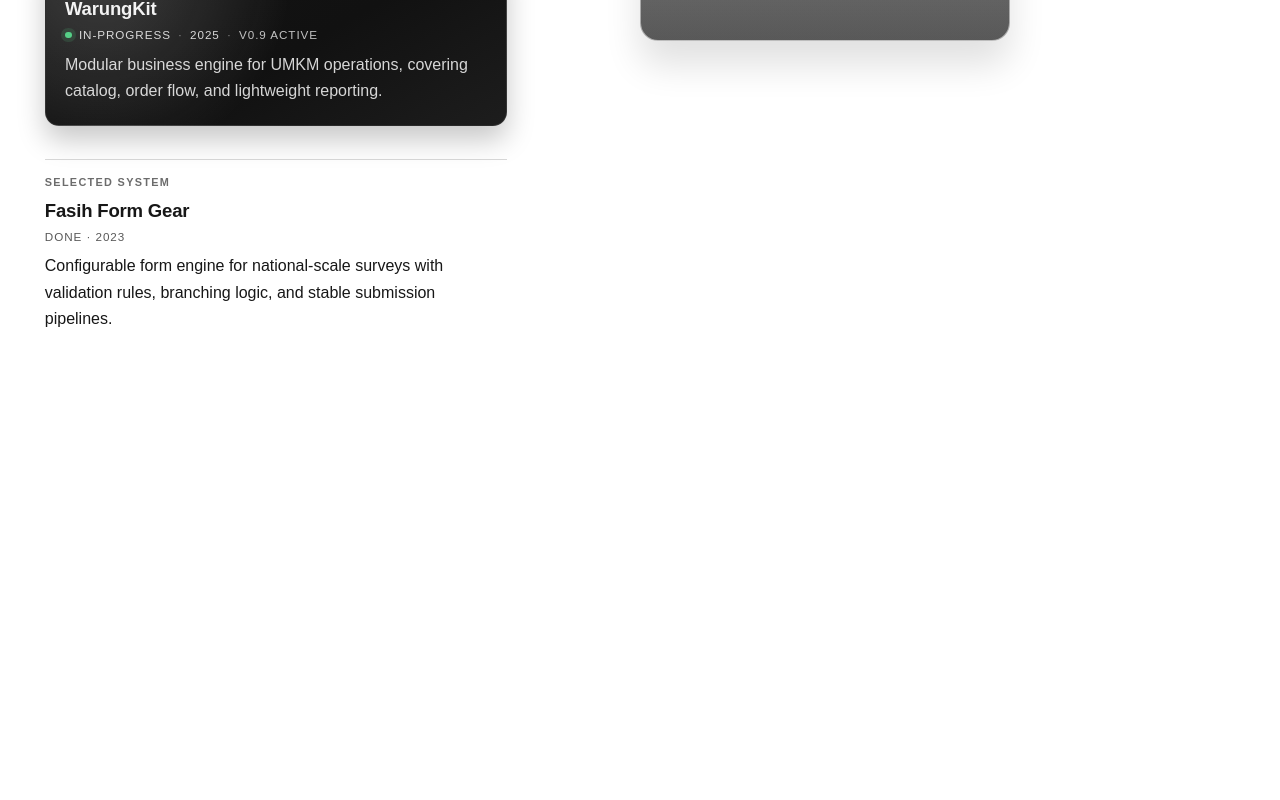
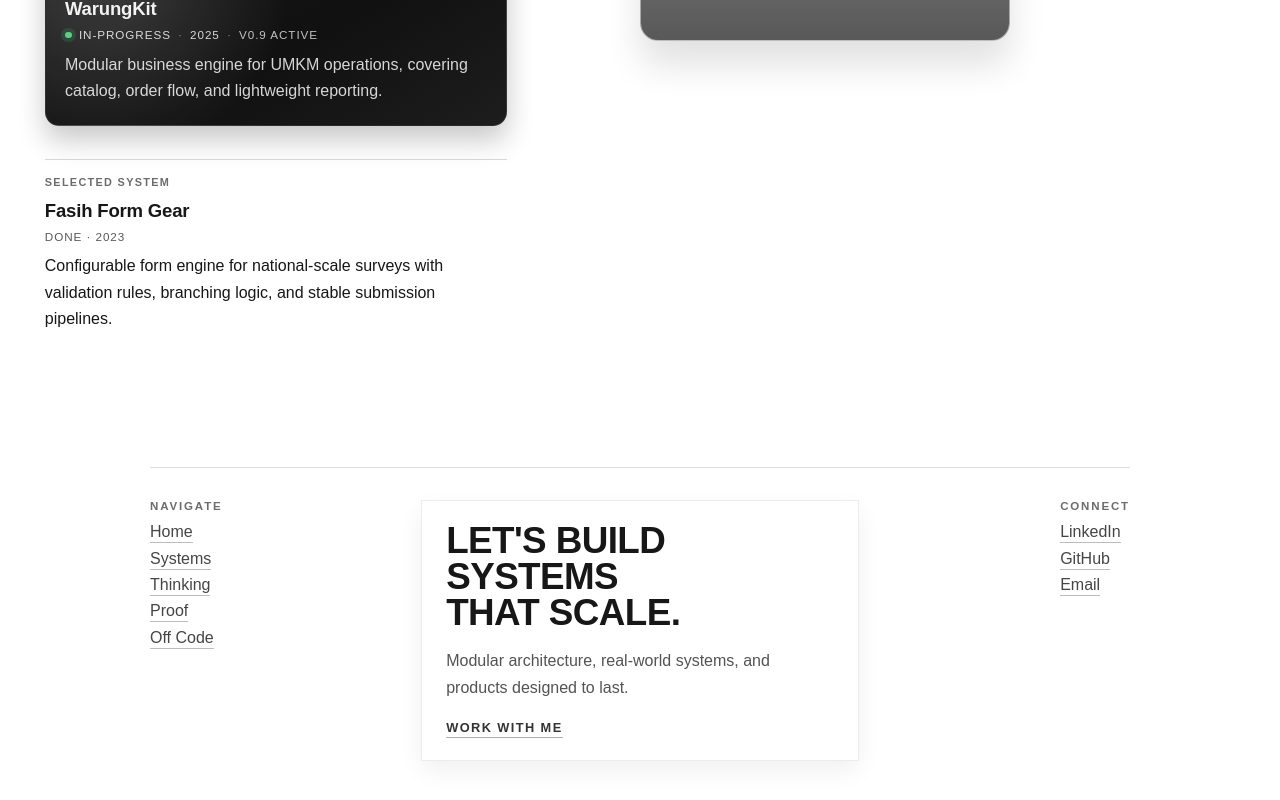
Before and after one commit to d-agung-sungkono/d-agung, a Next.js app: page / in a window 1280 px wide. Shown: the part 580-1380 px from the top of the page. Before the commit the page ends 957 px from the top, so only its background shows below. Built offline with nearby package versions, Linux system fonts and the light colour scheme; grey boxes are pictures that could not be loaded.

Commit message:
feat: add ClosingPane component with navigation and closing statement

```diff
--- a/src/app/(site)/layout.tsx
+++ b/src/app/(site)/layout.tsx
@@ -1,9 +1,16 @@
 import type { ReactNode } from 'react'
+
+import ClosingPane from '@/components/common/ClosingPane'
 
 type SiteLayoutProps = {
   children: ReactNode
 }
 
 export default function SiteLayout({ children }: SiteLayoutProps) {
-  return <main>{children}</main>
+  return (
+    <>
+      {children}
+      <ClosingPane />
+    </>
+  )
 }
--- /dev/null
+++ b/src/components/common/ClosingPane.module.css
@@ -0,0 +1,135 @@
+.section {
+  margin-top: clamp(3.5rem, 7vw, 6rem);
+  padding: 0 clamp(1.4rem, 3vw, 3rem) clamp(2rem, 4vw, 3rem);
+}
+
+.panel {
+  max-width: 980px;
+  margin: 0 auto;
+  padding-top: clamp(1.2rem, 2.8vw, 2rem);
+  border-top: 1px solid rgba(17, 17, 17, 0.14);
+  display: grid;
+  grid-template-columns: 1fr 1.8fr 1fr;
+  gap: clamp(1.25rem, 2.2vw, 2.4rem);
+  align-items: start;
+}
+
+.statement {
+  margin: 0;
+  max-width: 18ch;
+  font-size: clamp(1.35rem, 3vw, 2.3rem);
+  line-height: 0.98;
+  letter-spacing: -0.016em;
+  text-transform: uppercase;
+  text-wrap: balance;
+}
+
+.supporting {
+  margin: 0.95rem 0 0;
+  max-width: 44ch;
+  font-size: 1rem;
+  line-height: 1.72;
+  color: rgba(17, 17, 17, 0.72);
+}
+
+.column {
+  min-width: 0;
+}
+
+.panel > :nth-child(2) {
+  justify-self: center;
+  width: min(100%, 36rem);
+  padding: clamp(1rem, 2vw, 1.4rem) clamp(1rem, 2.1vw, 1.5rem);
+  border: 1px solid rgba(17, 17, 17, 0.08);
+  box-shadow: 0 10px 24px rgba(0, 0, 0, 0.06);
+}
+
+.panel > :nth-child(3) {
+  justify-self: end;
+}
+
+.label {
+  margin: 0;
+  font-size: 0.72rem;
+  font-weight: 600;
+  letter-spacing: 0.16em;
+  text-transform: uppercase;
+  color: rgba(17, 17, 17, 0.62);
+}
+
+.linkList {
+  margin: 0.72rem 0 0;
+  padding: 0;
+  list-style: none;
+}
+
+.linkList li + li {
+  margin-top: 0.52rem;
+}
+
+.link {
+  color: rgba(17, 17, 17, 0.78);
+  text-decoration: none;
+  border-bottom: 1px solid rgba(17, 17, 17, 0.28);
+  padding-bottom: 0.12rem;
+  transition: color 180ms ease, border-color 180ms ease;
+}
+
+.link:hover {
+  color: rgba(17, 17, 17, 0.96);
+  border-bottom-color: rgba(17, 17, 17, 0.56);
+}
+
+.primaryLink {
+  display: inline-block;
+  margin-top: 1.12rem;
+  color: rgba(17, 17, 17, 0.86);
+  font-size: 0.8rem;
+  font-weight: 600;
+  letter-spacing: 0.11em;
+  text-transform: uppercase;
+  text-decoration: none;
+  border-bottom: 1px solid rgba(17, 17, 17, 0.34);
+  padding-bottom: 0.16rem;
+  transition: color 180ms ease, border-color 180ms ease;
+}
+
+.primaryLink:hover {
+  color: rgba(17, 17, 17, 0.98);
+  border-bottom-color: rgba(17, 17, 17, 0.62);
+}
+
+@media (max-width: 760px) {
+  .section {
+    margin-top: 3rem;
+    padding: 0 1rem 2rem;
+  }
+
+  .panel {
+    grid-template-columns: 1fr;
+    gap: 1.3rem;
+  }
+
+  .panel > :nth-child(2) {
+    width: 100%;
+    padding: 0;
+    border: 0;
+    box-shadow: none;
+  }
+
+  .panel > :nth-child(3) {
+    justify-self: start;
+  }
+
+  .statement {
+    max-width: 20ch;
+  }
+
+  .linkList li + li {
+    margin-top: 0.38rem;
+  }
+
+  .primaryLink {
+    margin-top: 0.95rem;
+  }
+}
--- /dev/null
+++ b/src/components/common/ClosingPane.tsx
@@ -0,0 +1,74 @@
+import Link from 'next/link'
+
+import styles from './ClosingPane.module.css'
+
+export default function ClosingPane() {
+  return (
+    <section className={styles.section} aria-label="Closing statement">
+      <div className={styles.panel}>
+        <nav className={styles.column} aria-label="Navigate">
+          <p className={styles.label}>Navigate</p>
+          <ul className={styles.linkList}>
+            <li>
+              <Link href="/" className={styles.link}>
+                Home
+              </Link>
+            </li>
+            <li>
+              <Link href="/systems" className={styles.link}>
+                Systems
+              </Link>
+            </li>
+            <li>
+              <Link href="/thinking" className={styles.link}>
+                Thinking
+              </Link>
+            </li>
+            <li>
+              <Link href="/proof" className={styles.link}>
+                Proof
+              </Link>
+            </li>
+            <li>
+              <Link href="/off-code" className={styles.link}>
+                Off Code
+              </Link>
+            </li>
+          </ul>
+        </nav>
+
+        <div className={styles.column}>
+          <h2 className={styles.statement}>LET&apos;S BUILD SYSTEMS THAT SCALE.</h2>
+          <p className={styles.supporting}>
+            Modular architecture, real-world systems, and products designed to
+            last.
+          </p>
+          <a href="mailto:your@email.com" className={styles.primaryLink}>
+            Work with me
+          </a>
+        </div>
+
+        <nav className={styles.column} aria-label="Connect">
+          <p className={styles.label}>Connect</p>
+          <ul className={styles.linkList}>
+            <li>
+              <a href="#" className={styles.link}>
+                LinkedIn
+              </a>
+            </li>
+            <li>
+              <a href="#" className={styles.link}>
+                GitHub
+              </a>
+            </li>
+            <li>
+              <a href="mailto:your@email.com" className={styles.link}>
+                Email
+              </a>
+            </li>
+          </ul>
+        </nav>
+      </div>
+    </section>
+  )
+}
```
